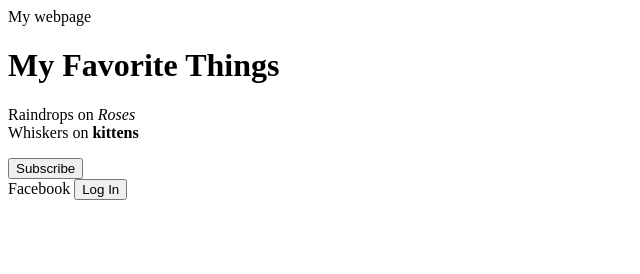
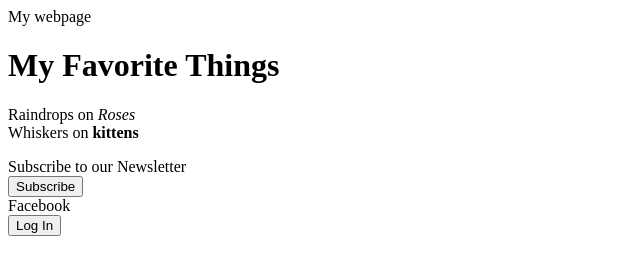
Before and after one commit to JosephKalaydjianCodes/Part1, a plain HTML site: page index.html in a window 1280 px wide. Shown: the whole page, without its empty margins (0-640 px from the left). Drawn offline with Linux system fonts and the light colour scheme.

Commit message:
Update index.html

```diff
--- a/index.html
+++ b/index.html
@@ -9,9 +9,12 @@
 Raindrops on <em>Roses</em><br>
 Whiskers on <strong>kittens</strong>
 </p>
+  <body> Subscribe to our Newsletter</body>
+  <br>
 <button>Subscribe</button>
   <br>
   <head>Facebook<head>
+    <br>
   <button>Log In</button>
 </body>
 </html>
```
